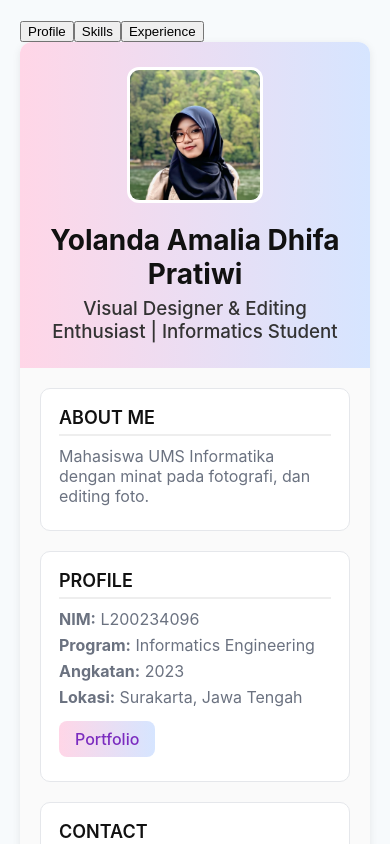
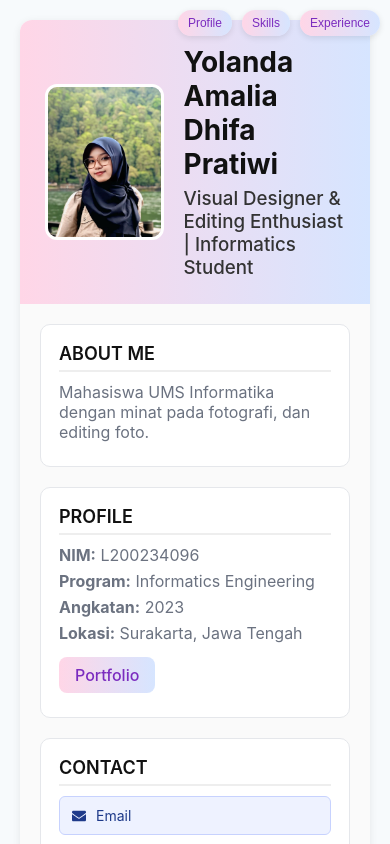
Before and after one commit to YolandaAmaliaDhifaPratiwi/tugas-spa, a React (Vite) app: page / in a window 390 px wide. Shown: the top 844 px of the page. Built offline with nearby package versions, Linux system fonts and the light colour scheme.

Commit message:
Refactor index.css to improve organization and clarity

```diff
--- a/src/index.css
+++ b/src/index.css
@@ -41,7 +41,6 @@ body {
   box-shadow: 0 2px 8px rgba(0,0,0,0.08);
   overflow: hidden;
   margin-bottom: 20px;
-  position: relative; /* untuk mini nav tombol di dalam card */
 }
 
 .profile-header {
@@ -70,33 +69,6 @@ body {
   margin: 6px 0 0;
   color: #333;
   font-weight: 500;
-}
-
-/* ============================
-   MINI NAVIGATION DI PROFILE CARD
-=========================== */
-.profile-nav {
-  position: absolute;
-  top: 15px;
-  right: 15px; /* tetap di kanan dalam card */
-  display: flex;
-  gap: 8px;
-}
-
-.profile-nav button {
-  background: linear-gradient(to right, #ffd6e7, #d6e5ff);
-  border: none;
-  padding: 6px 12px;
-  border-radius: 6px;
-  cursor: pointer;
-  font-size: 12px;
-  font-weight: 500;
-  transition: 0.25s ease;
-}
-
-.profile-nav button:hover {
-  transform: scale(1.05);
-  box-shadow: 0 0 10px rgba(0,153,255,0.4);
 }
 
 /* ============================
@@ -142,18 +114,18 @@ body {
 .social-links-new a {
   text-decoration: none;
   font-size: 14px;
-  background: #ffd6e7;
+  background: #eef2ff;
   padding: 10px 12px;
   border-radius: 6px;
-  border: 1px solid #d6e5ff;
+  border: 1px solid #c7d2fe;
   display: flex;
   align-items: center;
   gap: 10px;
-  color: #7b2cbf;
+  color: #1e3a8a;
 }
 
 .social-links-new a:hover {
-  background: #f0d9f8;
+  background: #dbe3ff;
 }
 
 /* ============================
@@ -174,6 +146,63 @@ body {
 .portfolio-btn:hover {
   background: linear-gradient(to right, #ffe0f0, #e0e4ff);
   transform: translateY(-2px);
+}
+
+/* ============================
+   MINI NAVIGATION GLOBAL (KANAN ATAS)
+=========================== */
+.profile-nav-global {
+  position: fixed;
+  top: 20px;
+  right: 20px;
+  display: flex;
+  gap: 10px;
+  z-index: 999;
+  flex-direction: row; /* default horizontal */
+}
+
+.profile-nav-global button {
+  background: linear-gradient(to right, #ffd6e7, #d6e5ff);
+  border: none;
+  padding: 8px 14px;
+  border-radius: 25px;
+  font-size: 13px;
+  font-weight: 500;
+  cursor: pointer;
+  color: #7b2cbf;
+  box-shadow: 0 2px 6px rgba(0,0,0,0.1);
+  transition: 0.25s ease;
+}
+
+.profile-nav-global button:hover {
+  transform: scale(1.05);
+  box-shadow: 0 0 15px rgba(255,153,255,0.4);
+}
+
+/* ============================
+   RESPONSIVE HP
+=========================== */
+@media (max-width: 700px) {
+  .profile-nav-global {
+    top: 10px;
+    right: 10px;
+    flex-direction: row; /* tetap horizontal di HP */
+  }
+
+  .profile-nav-global button {
+    padding: 6px 10px;
+    font-size: 12px;
+  }
+}
+
+/* ============================
+   LAPTOP / DESKTOP ADJUSTMENTS
+=========================== */
+@media (min-width: 1024px) {
+  .profile-nav-global {
+    right: auto; /* hapus posisi dari kanan */
+    left: 5cm;   /* geser 5cm dari kiri */
+  }
 }
 
 /* ============================
@@ -302,7 +331,7 @@ body {
 
 .exp-image {
   width: 100%;
-  max-width: 200px; /* batasi ukuran gambar */
+  max-width: 200px;
   height: auto;
   border-radius: 8px;
   cursor: pointer;
@@ -326,42 +355,3 @@ body {
   box-shadow: 0 0 15px var(--glow);
   transform: translateY(-3px);
 }
-
-/* ============================
-   RESPONSIVE HP
-=========================== */
-@media (max-width: 700px) {
-  .profile-header {
-    flex-direction: column;
-    text-align: center;
-  }
-
-  .profile-photo {
-    width: 130px;
-    height: 130px;
-  }
-
-  .profile-nav {
-    position: static; /* ikut flow card */
-    justify-content: center;
-    margin-top: 10px;
-    flex-direction: row;
-  }
-
-  .profile-nav button {
-    padding: 5px 10px;
-    font-size: 11px;
-  }
-}
-
-/* ============================
-   LAPTOP / DESKTOP ADJUSTMENTS
-=========================== */
-@media (min-width: 1024px) {
-  .profile-nav {
-    position: absolute;
-    top: 15px;
-    right: 15px; /* tetap di kanan dalam card */
-    flex-direction: column;
-  }
-}
```
